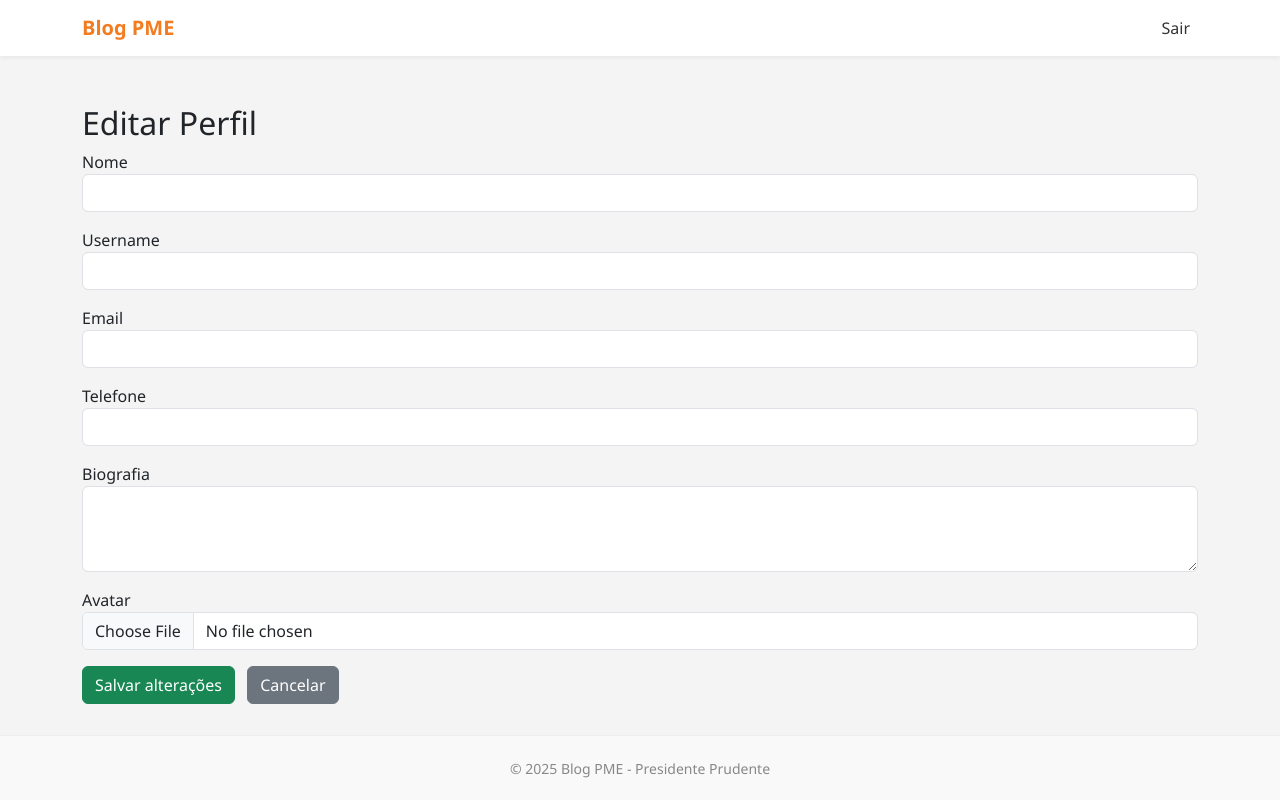
After one commit to weslleyceresa/web-developer-junior, a CodeIgniter 4 app: the page made by app/Views/user/edit_profile.php in a window 1280 px wide. The commit adds this page. Run offline with PHP 8.4 and a stand-in for CodeIgniter, Linux system fonts and the light colour scheme; the template is opened without the code that fills it, so the values that code supplies are empty; some libraries are stand-ins or nearby versions.

Commit message:
wip: Começa a trabalhar na edição de perfil do user e sua página principal

```diff
--- a/app/Config/Routes.php
+++ b/app/Config/Routes.php
@@ -18,6 +18,11 @@ $routes->post('/blog/save-draft', 'BlogController::saveDraft');
 $routes->post('/blog/create', 'PostsController::store');
 $routes->get('/blog/(:segment)', 'BlogController::show/$1');
 
+$routes->get('/user/profile', 'UserController::profile');
+$routes->get('/user/edit', 'UserController::edit');
+$routes->post('/user/update', 'UserController::update');
+$routes->get('/user/(:segment)', 'UserController::publicProfile/$1');
+
 $routes->group('admin', function ($routes) {
     $routes->get('posts', 'PostsController::index');
     $routes->get('posts/new', 'PostsController::new');
--- a/app/Models/UserModel.php
+++ b/app/Models/UserModel.php
@@ -20,7 +20,9 @@ class UserModel extends Model
         'updated_at',      // Timestamp de atualização (auto)
         'last_login',      // Último login
         'status',          // active, inactive, banned
-        'role'             // admin, editor, user
+        'role',            // admin, editor, user
+        'bio',             // biografia do usuario caso ele desejar
+        'avatar_path'      // imagem de perfil do user, seu avatar de exibição
     ];
 
     protected $useTimestamps = true;
--- a/app/Views/partials/layout_private.php
+++ b/app/Views/partials/layout_private.php
@@ -68,7 +68,9 @@
       <div class="collapse navbar-collapse justify-content-end">
         <ul class="navbar-nav">
           <li class="nav-item">
-            <span class="nav-link">Olá, <?= esc(session()->get('user_name')) ?></span>
+            <a href="/user/profile" class="nav-link">
+              <?= esc(session()->get('user_name')) ?>
+            </a>
           </li>
           <li class="nav-item">
             <a href="/logout" class="nav-link">Sair</a>
--- /dev/null
+++ b/app/Views/user/edit_profile.php
@@ -0,0 +1,40 @@
+<?= $this->extend('partials/layout_private') ?>
+<?= $this->section('content') ?>
+
+<div class="container mt-4">
+  <h2>Editar Perfil</h2>
+  <form action="/user/update" method="POST" enctype="multipart/form-data">
+    <?= csrf_field() ?>
+    <div class="mb-3">
+      <label>Nome</label>
+      <input type="text" name="name" class="form-control" value="<?= esc($user['name']) ?>" required>
+    </div>
+    <div class="mb-3">
+      <label>Username</label>
+      <input type="text" name="username" class="form-control" value="<?= esc($user['username']) ?>" required>
+    </div>
+    <div class="mb-3">
+      <label>Email</label>
+      <input type="email" name="email" class="form-control" value="<?= esc($user['email']) ?>" required>
+    </div>
+    <div class="mb-3">
+      <label>Telefone</label>
+      <input type="text" name="phone" class="form-control" value="<?= esc($user['phone']) ?>">
+    </div>
+    <div class="mb-3">
+      <label>Biografia</label>
+      <textarea name="bio" class="form-control" rows="3"><?= esc($user['bio']) ?></textarea>
+    </div>
+    <div class="mb-3">
+      <label>Avatar</label>
+      <input type="file" name="avatar" class="form-control">
+      <?php if (!empty($user['avatar_path'])): ?>
+        <img src="<?= esc($user['avatar_path']) ?>" width="80" class="mt-2 rounded-circle">
+      <?php endif ?>
+    </div>
+    <button type="submit" class="btn btn-success">Salvar alterações</button>
+    <a href="/user/profile" class="btn btn-secondary ms-2">Cancelar</a>
+  </form>
+</div>
+
+<?= $this->endSection() ?>
--- a/docker-compose.yml
+++ b/docker-compose.yml
@@ -5,6 +5,7 @@ services:
       dockerfile: .docker/Dockerfile
     volumes:
       - .:/var/www/html
+      - uploads_data:/var/www/html/public/uploads
     ports:
       - "8080:80"
     depends_on:
@@ -32,3 +33,4 @@ services:
 
 volumes:
   db_data:
+  uploads_data:
```
Also changed, not shown: app/Controllers/UserController.php (+60 -0 lines), app/Views/user/profile.php (added, +35 -0 lines), 1 other file.
